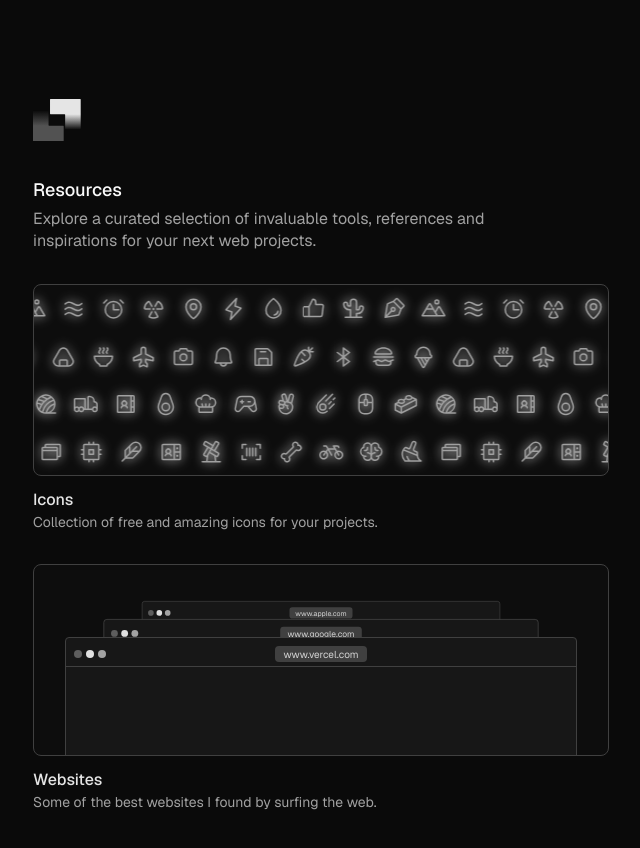
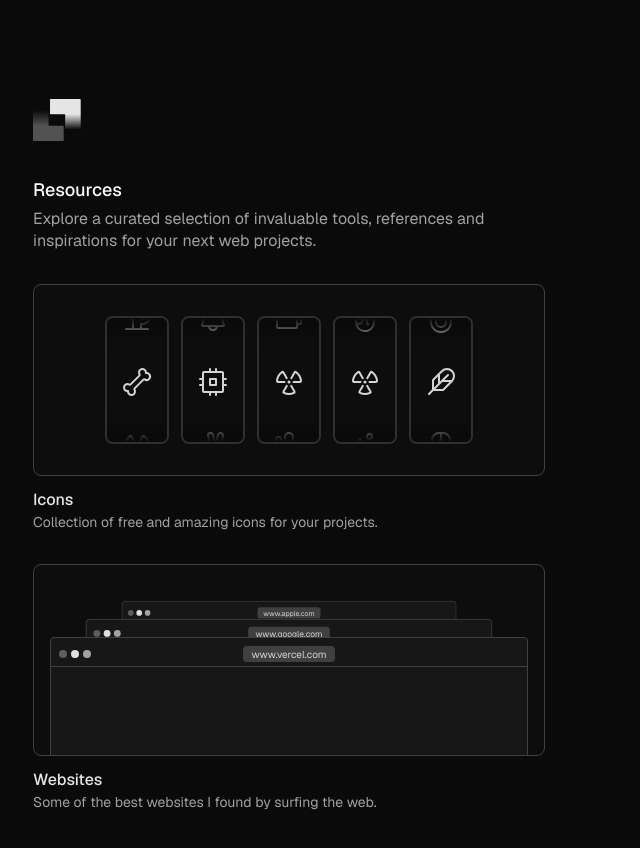
Before and after one commit to Loca94/davidelocatelli.dev, a Next.js app: page /resources in a window 1280 px wide. Shown: the top 848 px of the page, without its empty margins (351-991 px from the left). Built offline with nearby package versions, Linux system fonts and the light colour scheme.

Commit message:
testing the new SlotMachine animation

```diff
--- a/src/app/resources/page.tsx
+++ b/src/app/resources/page.tsx
@@ -5,6 +5,7 @@ import { FadeInStagger, FadeIn } from '@/components/animations/FadeIn';
 import { StackingWebsites } from '@/components/animations/StackingWebsites';
 import { PageDescription, PageTitle } from '@/components/ui/PageLayout';
 import InfiniteScrollingIcons from '@/components/animations/InfiniteScrollingIcons';
+import SlotMachineIcons from '@/components/animations/SlotMachineIcons';
 
 export const metadata: Metadata = {
   title: 'Resources',
@@ -35,7 +36,8 @@ export default function ResourcesPage() {
           <FadeIn>
             <Link href="/resources/icons" className="group">
               <div className="relative mb-3 flex h-40 w-full max-w-[calc(100vw-3rem)] flex-col overflow-hidden rounded-lg border border-emerald-300/50 bg-emerald-100 transition duration-300 sm:h-48 sm:max-w-xl dark:border-neutral-700 dark:bg-neutral-900/30">
-                <InfiniteScrollingIcons />
+                {/* <InfiniteScrollingIcons /> */}
+                <SlotMachineIcons />
               </div>
               <div>
                 <h2 className="font-medium text-neutral-900 dark:text-neutral-200">
--- /dev/null
+++ b/src/components/animations/SlotMachineIcons.tsx
@@ -0,0 +1,149 @@
+'use client';
+
+import React, { JSX, SVGProps, useEffect, useState } from 'react';
+import { motion } from 'motion/react';
+import {
+  AddressBookTabsIcon,
+  AirplaneIcon,
+  AlarmIcon,
+  AvocadoIcon,
+  BarcodeIcon,
+  BellIcon,
+  BicycleIcon,
+  BluetoothIcon,
+  BoneIcon,
+  BowlSteamIcon,
+  BrainIcon,
+  BroomIcon,
+  BrowsersIcon,
+  CameraIcon,
+  CarrotIcon,
+  ChartBarIcon,
+  ChefHatIcon,
+  CpuIcon,
+  DropIcon,
+  FeatherIcon,
+  FloppyDiskIcon,
+  GameControllerIcon,
+  HamburgerIcon,
+  HandPeaceIcon,
+  IceCreamIcon,
+  LegoIcon,
+  LightningIcon,
+  MapPinIcon,
+  MeteorIcon,
+  MountainIcon,
+  MouseMiddleClickIcon,
+  OnigiriIcon,
+  PenNibIcon,
+  RadioactiveIcon,
+  ThumbsUpIcon,
+  TruckTrailerIcon,
+  VideoConferenceIcon,
+  WavesIcon,
+  WindmillIcon,
+  YarnIcon,
+} from '@/components/Icons';
+
+type IconComponent = (
+  props: Omit<SVGProps<SVGSVGElement>, 'ref'>,
+) => JSX.Element;
+
+const icons = [
+  AddressBookTabsIcon,
+  AirplaneIcon,
+  AlarmIcon,
+  AvocadoIcon,
+  BarcodeIcon,
+  BellIcon,
+  BicycleIcon,
+  BluetoothIcon,
+  BoneIcon,
+  BowlSteamIcon,
+  BrainIcon,
+  BroomIcon,
+  BrowsersIcon,
+  CameraIcon,
+  CarrotIcon,
+  ChartBarIcon,
+  ChefHatIcon,
+  CpuIcon,
+  DropIcon,
+  FeatherIcon,
+  FloppyDiskIcon,
+  GameControllerIcon,
+  HamburgerIcon,
+  HandPeaceIcon,
+  IceCreamIcon,
+  LegoIcon,
+  LightningIcon,
+  MapPinIcon,
+  MeteorIcon,
+  MountainIcon,
+  MouseMiddleClickIcon,
+  OnigiriIcon,
+  PenNibIcon,
+  RadioactiveIcon,
+  ThumbsUpIcon,
+  TruckTrailerIcon,
+  VideoConferenceIcon,
+  WavesIcon,
+  WindmillIcon,
+  YarnIcon,
+];
+
+const getRandomIcon = () => icons[Math.floor(Math.random() * icons.length)];
+
+const Reel = ({
+  spinDuration,
+  delay,
+}: {
+  spinDuration: number;
+  delay: number;
+}) => {
+  const [spinningIcons, setSpinningIcons] = useState<IconComponent[]>([]);
+
+  useEffect(() => {
+    const fixedIcons = Array.from({ length: 20 }, () => getRandomIcon());
+    setSpinningIcons(fixedIcons);
+  }, []);
+
+  return (
+    <div className="relative m-1.5 h-32 w-16 overflow-hidden rounded-lg border-2 border-neutral-600/50">
+      <motion.div
+        className="flex flex-col will-change-transform"
+        initial={{ y: 0 }}
+        animate={{ y: ['0%', '-87.5%'] }}
+        transition={{
+          duration: (spinDuration + delay) / 1000,
+          ease: 'easeInOut',
+        }}
+      >
+        {spinningIcons.map((Icon, index) => (
+          <div key={index} className="flex h-16 items-center justify-center">
+            <Icon className="size-8 text-neutral-300" />
+          </div>
+        ))}
+      </motion.div>
+
+      {/* Top and Bottom gradient overlay */}
+      <div className="pointer-events-none absolute top-0 right-0 left-0 z-10 h-8 bg-gradient-to-b from-white to-transparent dark:from-neutral-950" />
+      <div className="pointer-events-none absolute right-0 bottom-0 left-0 z-10 h-8 bg-gradient-to-t from-white to-transparent dark:from-neutral-950" />
+    </div>
+  );
+};
+
+const SlotMachineIcons = () => {
+  const numReels = 5;
+  const spinDuration = 3500;
+
+  return (
+    <div className="flex h-full items-center justify-center">
+      {Array.from({ length: numReels }).map((_, index) => (
+        <Reel key={index} spinDuration={spinDuration} delay={index * 350} />
+      ))}
+    </div>
+  );
+};
+
+export default SlotMachineIcons;
```
